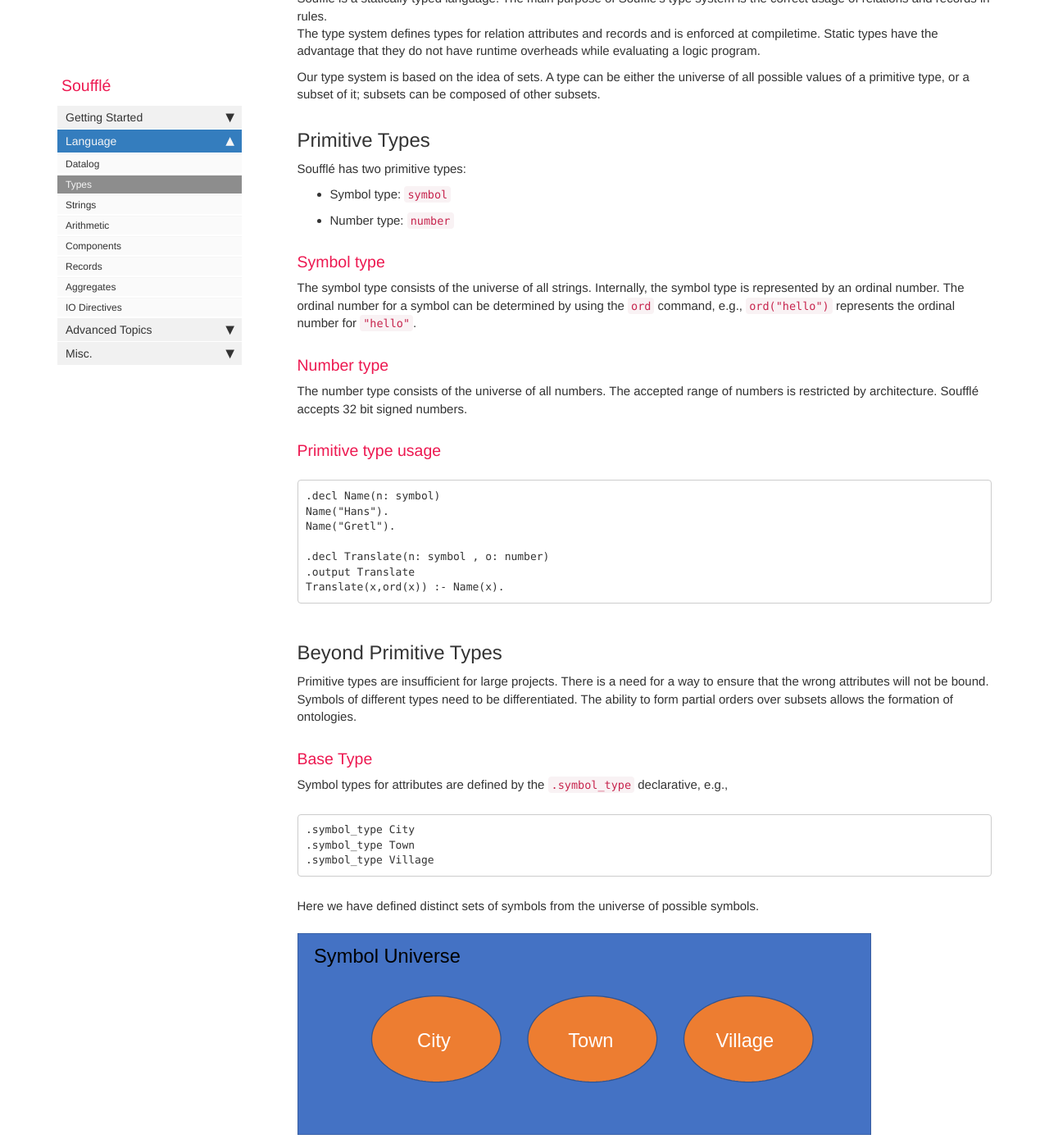
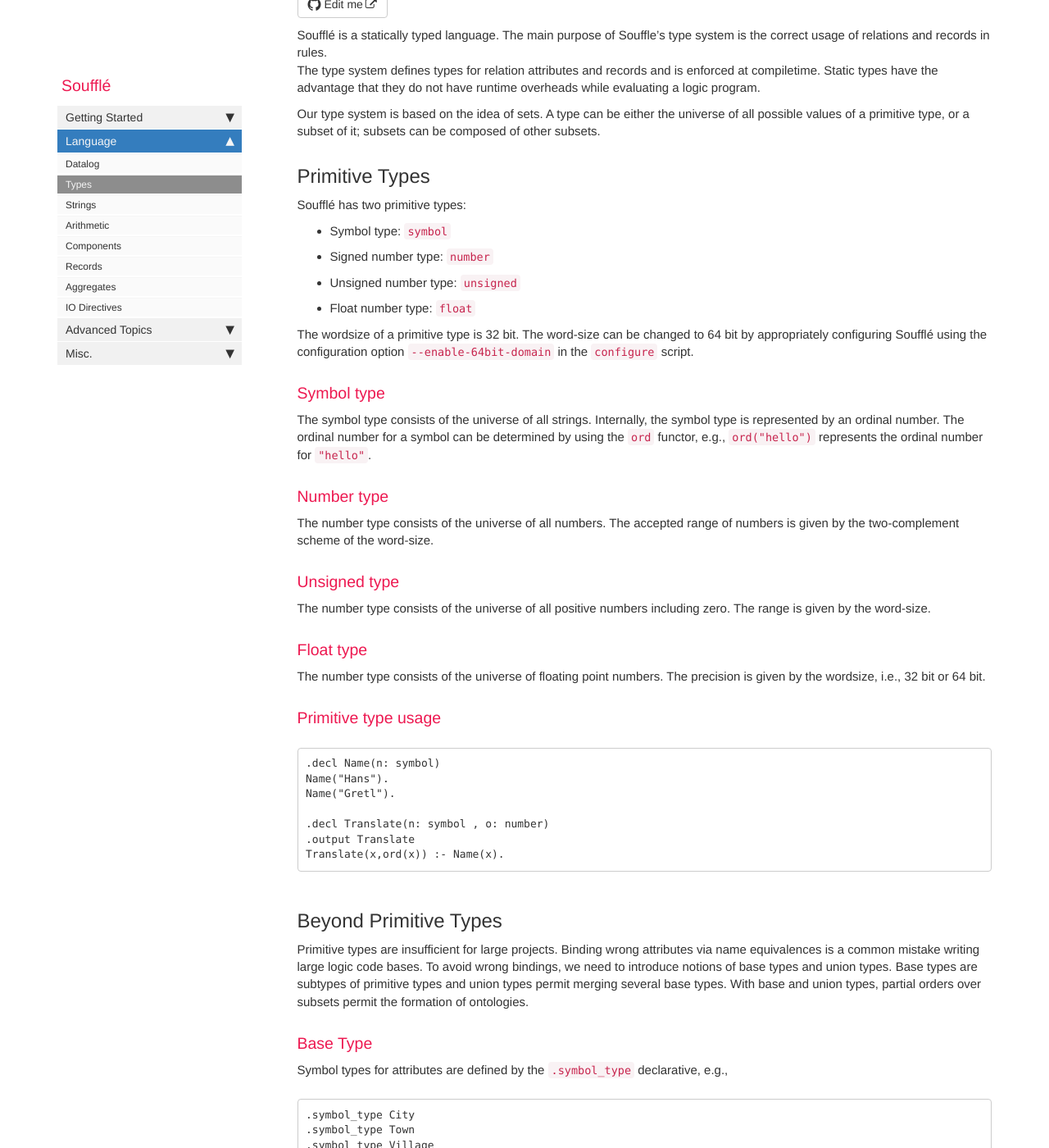
Before and after one commit to souffle-lang/souffle-lang.github.io, a Jekyll site: the page built from pages/docs/types.md, in a window 1280 px wide and 1400 px high, scrolled down 515 px. Shown: the whole window at 82% size. Built offline with Jekyll 4.4.1, drawn with Linux system fonts in a browser that asks for light colours; comment, search, counter and statistics services are not loaded; some of the changed text lies outside the part shown.

Commit message:
Update types.md

````diff
--- a/pages/docs/types.md
+++ b/pages/docs/types.md
@@ -18,17 +18,34 @@ or a subset of it; subsets can be composed of other subsets.
 ## Primitive Types
 Soufflé has two primitive types:
 * Symbol type: `symbol`
-* Number type: `number`
+* Signed number type: `number`
+* Unsigned number type: `unsigned`
+* Float number type: `float`
+
+The wordsize of a primitive type is 32 bit. The word-size can be
+changed to 64 bit by appropriately configuring Soufflé using
+the configuration option ```--enable-64bit-domain``` in the
+```configure``` script.
 
 ### Symbol type
 The symbol type consists of the universe of all strings.
 Internally, the symbol type is represented by an ordinal number.
-The ordinal number for a symbol can be determined by using the `ord` command, e.g., `ord("hello")` represents the ordinal number for `"hello"`.
+The ordinal number for a symbol can be determined by using the `ord` functor, e.g.,
+`ord("hello")` represents the ordinal number for `"hello"`.
 
 ### Number type
 The number type consists of the universe of all numbers.
-The accepted range of numbers is restricted by architecture.
-Soufflé accepts 32 bit signed numbers.
+The accepted range of numbers is given by the two-complement
+scheme of the word-size.
+
+
+### Unsigned type
+The number type consists of the universe of all positive numbers including zero.
+The range is given by the word-size.
+
+### Float type
+The number type consists of the universe of floating point numbers.
+The precision is given by the wordsize, i.e., 32 bit or 64 bit.
 
 ### Primitive type usage
 ```
@@ -42,9 +59,13 @@ Translate(x,ord(x)) :- Name(x).
 ```
 ## Beyond Primitive Types
 Primitive types are insufficient for large projects.
-There is a need for a way to ensure that the wrong attributes will not be bound.
-Symbols of different types need to be differentiated.
-The ability to form partial orders over subsets allows the formation of ontologies.
+Binding wrong attributes via name equivalences is a
+common mistake writing large logic code bases.
+To avoid wrong bindings, we need to introduce notions
+of base types and union types. Base types are subtypes
+of primitive types and union types permit merging
+several base types. With base and union types,
+partial orders over subsets permit the formation of ontologies.
 
 ### Base Type
 Symbol types for attributes are defined by the `.symbol_type` declarative, e.g.,
````
